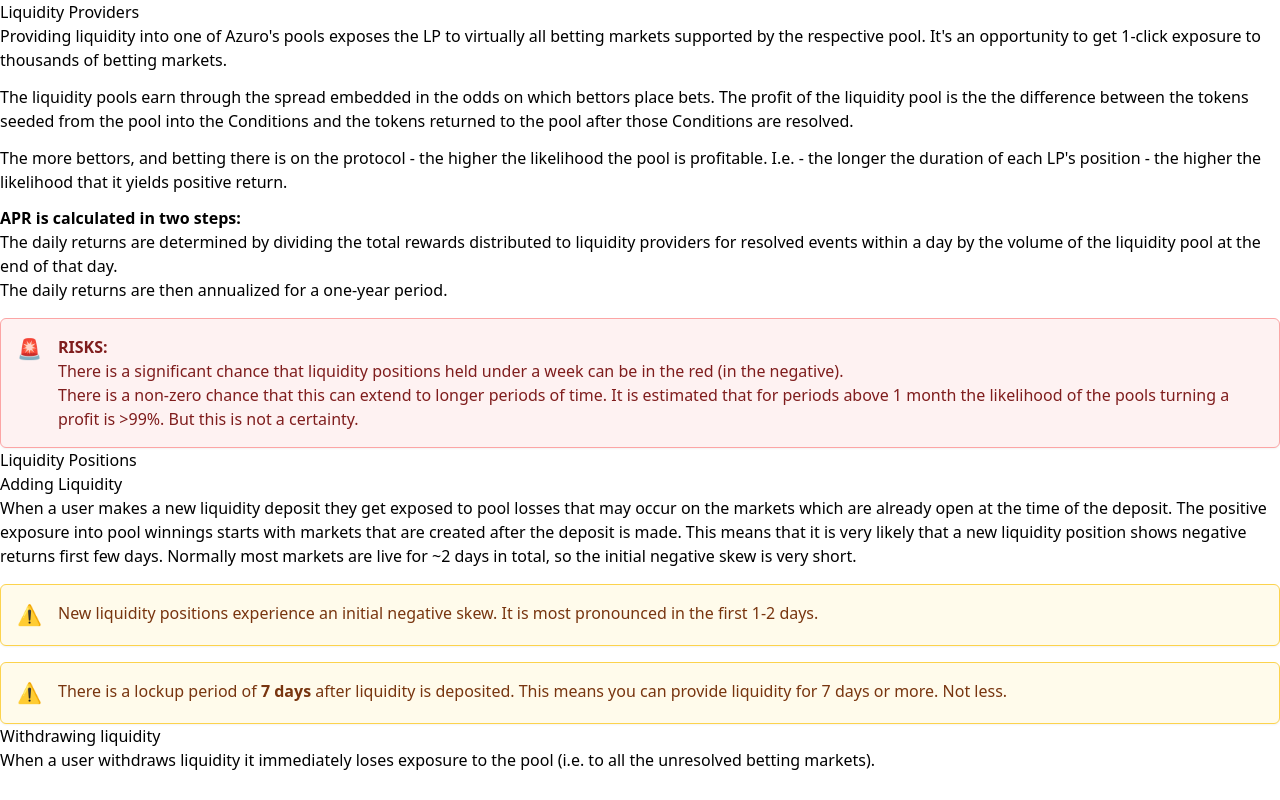
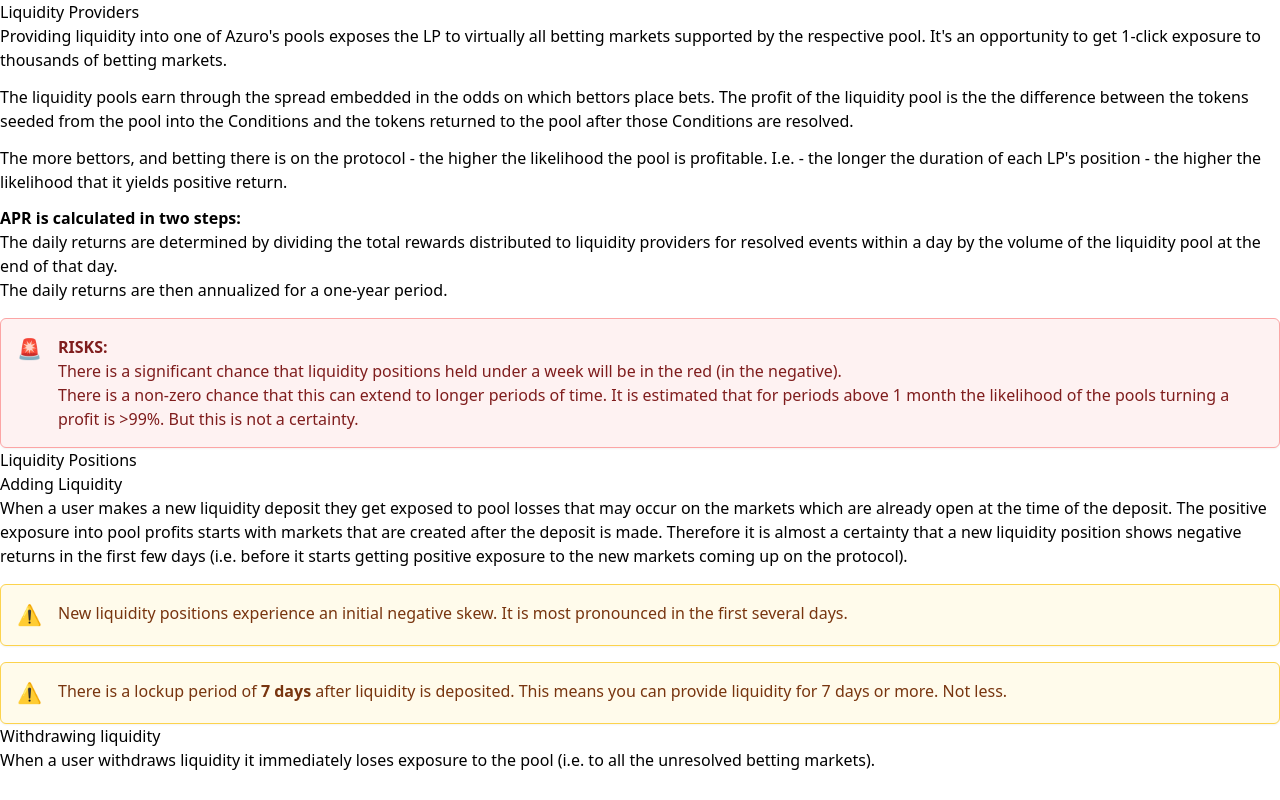
Before and after one commit to Azuro-protocol/gem-docs, a Next.js app: page /concepts/basic/liquidity-providers in a window 1280 px wide. Built offline with nearby package versions, Linux system fonts and the light colour scheme.

Commit message:
Update liquidity-providers.mdx

```diff
--- a/pages/concepts/basic/liquidity-providers.mdx
+++ b/pages/concepts/basic/liquidity-providers.mdx
@@ -19,7 +19,7 @@ I.e. - the longer the duration of each LP's position - the higher the likelihood
 
 <Callout type="alert">
   **RISKS:**
-  - There is a significant chance that liquidity positions held under a week can be in the red (in the negative).
+  - There is a significant chance that liquidity positions held under a week will be in the red (in the negative).
   - There is a non-zero chance that this can extend to longer periods of time. It is estimated that for periods above 1 month the likelihood of the pools turning a profit is >99%. But this is not a certainty.
 </Callout>
 
@@ -28,10 +28,10 @@ I.e. - the longer the duration of each LP's position - the higher the likelihood
 
 ### Adding Liquidity
 
-When a user makes a new liquidity deposit they get exposed to pool losses that may occur on the markets which are already open at the time of the deposit. The positive exposure into pool winnings starts with markets that are created after the deposit is made. This means that it is very likely that a new liquidity position shows negative returns first few days. Normally most markets are live for ~2 days in total, so the initial negative skew is very short.
+When a user makes a new liquidity deposit they get exposed to pool losses that may occur on the markets which are already open at the time of the deposit. The positive exposure into pool profits starts with markets that are created after the deposit is made. Therefore it is almost a certainty that a new liquidity position shows negative returns in the first few days (i.e. before it starts getting positive exposure to the new markets coming up on the protocol).
 
 <Callout type="warning">
-  New liquidity positions experience an initial negative skew. It is most pronounced in the first 1-2 days.
+  New liquidity positions experience an initial negative skew. It is most pronounced in the first several days.
 </Callout>
 
 <Callout type="warning">
```
